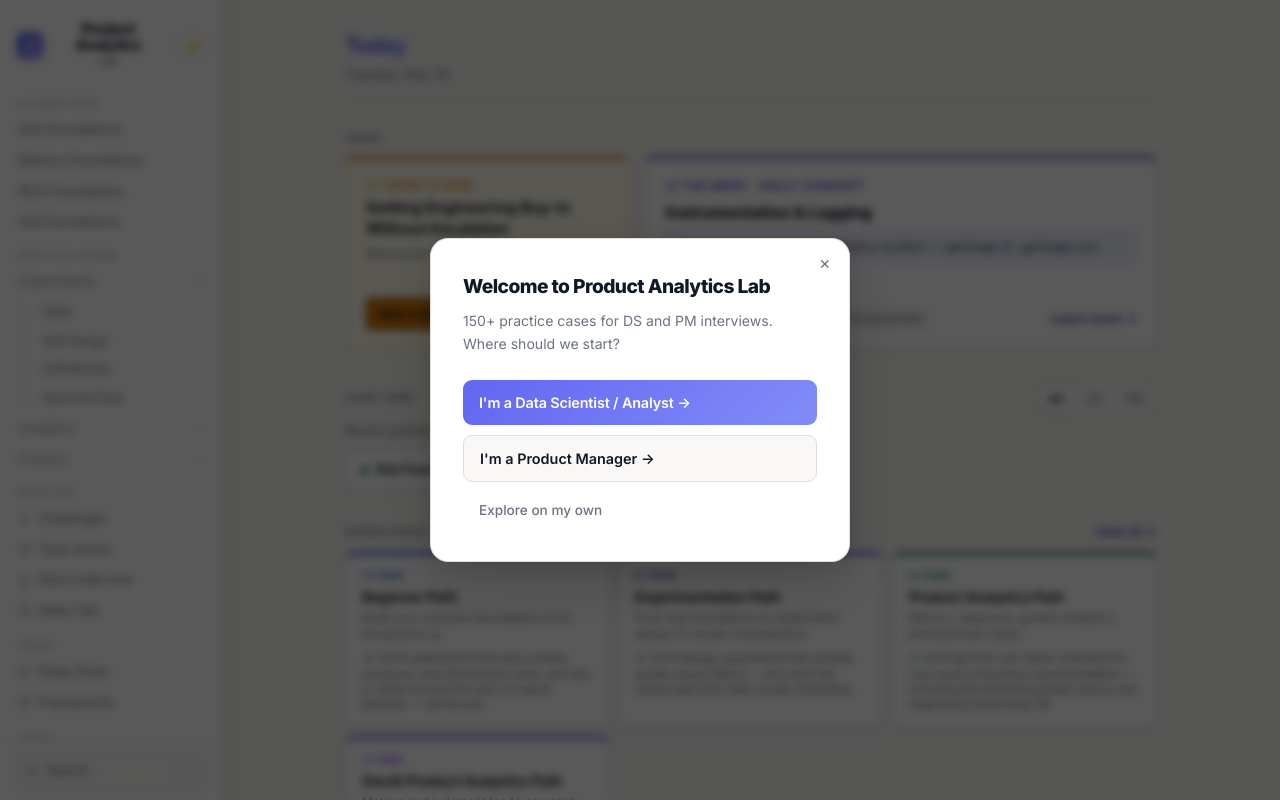
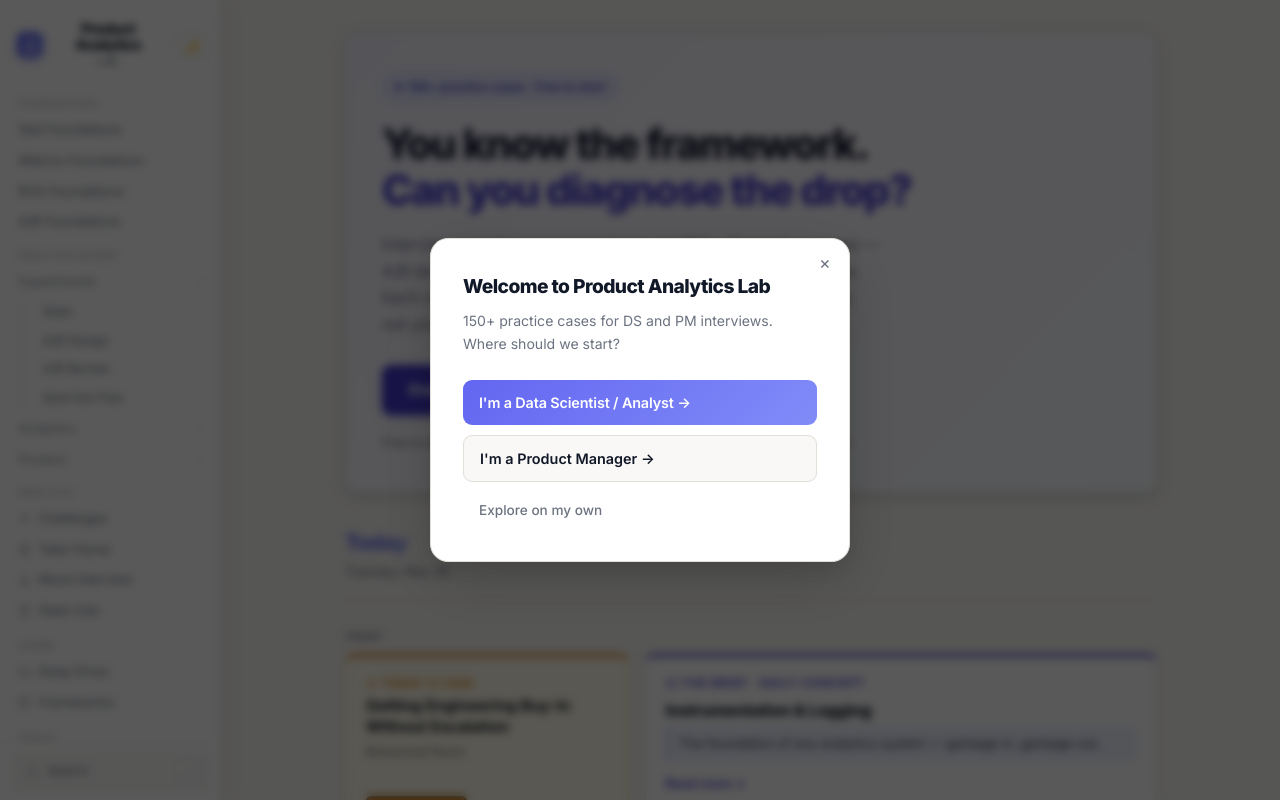
Before and after one commit to SidharthKriplani/experimentation-systems-lab, a React (Vite) app: page / in a window 1280 px wide. Shown: the top 800 px of the page. Built offline with nearby package versions, Linux system fonts and the light colour scheme; no server answers.

Commit message:
V4.19.0: first-visit hero on Home + full Pricing rewrite — outcome copy, risk reversal, room grid, free tier reframe

```diff
--- a/src/pages/Home.jsx
+++ b/src/pages/Home.jsx
@@ -307,6 +307,103 @@ export function Home({ onNavigate }) {
   return (
     <div style={{ maxWidth: '860px', margin: '0 auto', padding: '2rem 1.5rem 5rem', width: '100%', boxSizing: 'border-box' }}>
 
+      {/* ── First-visit hero (hidden once any room is opened) ─────────────── */}
+      {visitedRooms.length === 0 && (
+        <div style={{
+          marginBottom: '2.25rem',
+          padding: '2.5rem 2.25rem',
+          background: 'var(--surface)',
+          border: '1px solid var(--border)',
+          borderRadius: 'var(--radius-lg)',
+          boxShadow: 'var(--shadow-md)',
+          position: 'relative', overflow: 'hidden',
+        }}>
+          {/* Subtle bg gradient */}
+          <div style={{
+            position: 'absolute', inset: 0, pointerEvents: 'none',
+            background: 'var(--gradient-hero)', borderRadius: 'inherit',
+          }} />
+
+          {/* Badge */}
+          <div style={{
+            display: 'inline-flex', alignItems: 'center', gap: '0.4rem',
+            background: 'var(--accent-bg)', border: '1px solid var(--accent-border)',
+            borderRadius: 20, padding: '0.22rem 0.8rem',
+            fontSize: '0.72rem', fontWeight: 700, color: 'var(--accent)',
+            marginBottom: '1.35rem', letterSpacing: '0.02em',
+          }}>
+            <span style={{ width: 6, height: 6, borderRadius: '50%', background: 'var(--accent)', display: 'inline-block' }} />
+            150+ practice cases · Free to start
+          </div>
+
+          {/* Headline */}
+          <div style={{ marginBottom: '1.1rem' }}>
+            <div style={{
+              fontSize: 'clamp(1.8rem, 4vw, 2.6rem)', fontWeight: 900,
+              lineHeight: 1.1, letterSpacing: '-0.04em', color: 'var(--text)',
+            }}>
+              You know the framework.
+            </div>
+            <div style={{
+              fontSize: 'clamp(1.8rem, 4vw, 2.6rem)', fontWeight: 900,
+              lineHeight: 1.1, letterSpacing: '-0.04em', color: 'var(--accent)',
+            }}>
+              Can you diagnose the drop?
+            </div>
+          </div>
+
+          {/* Subtitle */}
+          <p style={{
+            fontSize: '1rem', color: 'var(--text-muted)', lineHeight: 1.65,
+            maxWidth: 500, margin: '0 0 1.75rem', position: 'relative',
+          }}>
+            Interview prep for product analysts and PMs. 17 practice rooms — A/B testing,
+            metric diagnosis, RCA, growth analytics, and more. Each case puts you in a real
+            scenario and tests your judgment, not your memory.
+          </p>
+
+          {/* CTAs */}
+          <div style={{ display: 'flex', gap: '0.75rem', flexWrap: 'wrap', marginBottom: '1.1rem', position: 'relative' }}>
+            <button
+              onClick={() => onNavigate('stat-foundations')}
+              style={{
+                background: 'var(--accent)', color: '#fff', border: 'none',
+                borderRadius: 'var(--radius)', padding: '0.75rem 1.6rem',
+                fontSize: '0.95rem', fontWeight: 700, cursor: 'pointer',
+                boxShadow: '0 2px 8px rgba(67,56,202,0.35)',
+              }}
+            >
+              Start practicing →
+            </button>
+            <button
+              onClick={() => onNavigate('pricing')}
+              style={{
+                background: 'var(--surface-2)', color: 'var(--text)',
+                border: '1px solid var(--border)', borderRadius: 'var(--radius)',
+                padding: '0.75rem 1.6rem', fontSize: '0.95rem', fontWeight: 600,
+                cursor: 'pointer',
+              }}
+            >
+              See what's inside
+            </button>
+          </div>
+
+          {/* Trust line */}
+          <div style={{
+            fontSize: '0.76rem', color: 'var(--text-dim)',
+            display: 'flex', gap: '0.5rem', flexWrap: 'wrap',
+            alignItems: 'center', position: 'relative',
+          }}>
+            {['Free to start', 'No account required', 'Works offline', 'Full access $49 one-time'].map((item, i) => (
+              <span key={item} style={{ display: 'flex', alignItems: 'center', gap: '0.5rem' }}>
+                {i > 0 && <span style={{ opacity: 0.4 }}>·</span>}
+                {item}
+              </span>
+            ))}
+          </div>
+        </div>
+      )}
+
       {/* ── Page header ─────────────────────────────────────────────────── */}
       <div style={{ marginBottom: '1.75rem', paddingBottom: '1.1rem', borderBottom: '1px solid var(--border-subtle)' }}>
         <h1 className="pal-gradient-text" style={{ fontSize: '1.35rem', fontWeight: 800, letterSpacing: '-0.035em', margin: 0, display: 'inline-block' }}>
--- a/src/pages/Pricing.jsx
+++ b/src/pages/Pricing.jsx
@@ -1,4 +1,4 @@
-export function Pricing({ onShowUnlock, onBack }) {
+export function Pricing({ onShowUnlock, onBack, onNavigate }) {
   const stripeLink = import.meta.env.VITE_STRIPE_PAYMENT_LINK || '#';
 
   const cardBase = {
@@ -19,6 +19,26 @@ export function Pricing({ onShowUnlock, onBack }) {
     </div>
   );
 
+  const ROOMS = [
+    { name: 'Stats Room', color: 'var(--accent)' },
+    { name: 'A/B Design', color: 'var(--accent)' },
+    { name: 'A/B Review', color: 'var(--accent)' },
+    { name: 'Spot the Flaw', color: 'var(--red)' },
+    { name: 'Metrics Room', color: 'var(--green)' },
+    { name: 'Growth Analytics', color: 'var(--green)' },
+    { name: 'RCA Room', color: 'var(--teal)' },
+    { name: 'BI Room', color: 'var(--yellow)' },
+    { name: 'Business Cases', color: 'var(--yellow)' },
+    { name: 'Product Design', color: 'var(--purple)' },
+    { name: 'Prioritization', color: 'var(--purple)' },
+    { name: 'Behavioral', color: 'var(--purple)' },
+    { name: 'Estimation', color: 'var(--accent)' },
+    { name: 'Take-Home', color: 'var(--yellow)' },
+    { name: 'Instrumentation', color: 'var(--teal)' },
+    { name: 'Stat Foundations', color: 'var(--accent)' },
+    { name: 'Exp Foundations', color: 'var(--accent)' },
+  ];
+
   return (
     <div style={{ maxWidth: 860, margin: '0 auto', padding: '3rem 1.5rem' }}>
       {/* Back */}
@@ -35,14 +55,17 @@ export function Pricing({ onShowUnlock, onBack }) {
 
       {/* Hero */}
       <div style={{ textAlign: 'center', marginBottom: '2.5rem' }}>
-        <h1 style={{ fontSize: '2rem', fontWeight: 800, color: 'var(--text)', marginBottom: '0.75rem', letterSpacing: '-0.03em' }}>
-          Unlock Product Analytics Lab
+        <h1 style={{ fontSize: '2rem', fontWeight: 900, color: 'var(--text)', marginBottom: '0.6rem', letterSpacing: '-0.04em', lineHeight: 1.15 }}>
+          The gap isn't knowledge.
+          <br />
+          <span style={{ color: 'var(--accent)' }}>It's judgment under pressure.</span>
         </h1>
-        <p style={{ fontSize: '1.05rem', color: 'var(--text-muted)', maxWidth: 540, margin: '0 auto', lineHeight: 1.6 }}>
-          Practice the exact skills interviewers test — from A/B testing to metric design to root-cause analysis.
-          One payment, lifetime access.
+        <p style={{ fontSize: '1rem', color: 'var(--text-muted)', maxWidth: 560, margin: '0 auto 1rem', lineHeight: 1.65 }}>
+          Google, Meta, Airbnb, and Stripe interviewers don't ask you to recite p-values.
+          They put you in a real scenario — a metric dropped 20%, an experiment looks
+          significant but isn't — and watch how you reason through it. PAL trains exactly that.
         </p>
-        <div style={{ marginTop: '1rem', fontSize: '0.83rem', color: 'var(--text-dim)', display: 'flex', alignItems: 'center', justifyContent: 'center', gap: '0.4rem' }}>
+        <div style={{ fontSize: '0.83rem', color: 'var(--text-dim)', display: 'flex', alignItems: 'center', justifyContent: 'center', gap: '0.4rem' }}>
           <span style={{ color: 'var(--green)', fontWeight: 700 }}>✓</span>
           <span>17 practice rooms · 150+ cases · 25 interactive foundation modules · No subscription</span>
         </div>
@@ -57,20 +80,25 @@ export function Pricing({ onShowUnlock, onBack }) {
               Free
             </div>
             <div style={{ fontSize: '1.6rem', fontWeight: 800, color: 'var(--text)' }}>$0</div>
+            <div style={{ fontSize: '0.8rem', color: 'var(--text-muted)', marginTop: '0.15rem' }}>No card required</div>
           </div>
           <div style={{ borderTop: '1px solid var(--border)', paddingTop: '1rem', display: 'flex', flexDirection: 'column', gap: '0.6rem', flex: 1 }}>
-            {featureItem('Stat Foundations (2 free modules)')}
-            {featureItem('Stats Room (2 free cases)')}
-            {featureItem('Playbook (read-only)')}
+            {featureItem('2 Stat Foundation modules — try before you buy')}
+            {featureItem('2 Stats Room cases — real scenarios, full debrief')}
+            {featureItem('Full Playbook access — 70+ reference articles')}
           </div>
           <div style={{ marginTop: 'auto', paddingTop: '1.25rem' }}>
-            <div style={{
-              textAlign: 'center', padding: '0.65rem', borderRadius: 'var(--radius)',
-              border: '1px solid var(--border)', color: 'var(--text-muted)',
-              fontSize: '0.875rem', fontWeight: 600,
-            }}>
-              Current plan
-            </div>
+            <button
+              onClick={() => onBack?.()}
+              style={{
+                width: '100%', padding: '0.65rem', borderRadius: 'var(--radius)',
+                background: 'var(--surface-2)', color: 'var(--text)',
+                border: '1px solid var(--border)', cursor: 'pointer',
+                fontSize: '0.875rem', fontWeight: 600,
+              }}
+            >
+              Start free →
+            </button>
           </div>
         </div>
 
@@ -97,12 +125,13 @@ export function Pricing({ onShowUnlock, onBack }) {
               <span style={{ fontSize: '1.6rem', fontWeight: 800, color: 'var(--text)' }}>$49</span>
               <span style={{ fontSize: '0.85rem', color: 'var(--text-muted)' }}>one-time</span>
             </div>
+            <div style={{ fontSize: '0.8rem', color: 'var(--text-muted)', marginTop: '0.15rem' }}>Lifetime access, no subscription</div>
           </div>
           <div style={{ borderTop: '1px solid var(--border)', paddingTop: '1rem', display: 'flex', flexDirection: 'column', gap: '0.6rem', flex: 1 }}>
             {featureItem('All 150+ practice cases across 17 rooms')}
-            {featureItem('Stat Foundations (20 modules)')}
-            {featureItem('All learning paths')}
-            {featureItem('Lifetime access, no subscription')}
+            {featureItem('25 interactive foundation modules')}
+            {featureItem('All guided learning paths')}
+            {featureItem('Lifetime access — pay once, use forever')}
           </div>
           <div style={{ marginTop: 'auto', paddingTop: '1.25rem' }}>
             <button
@@ -115,11 +144,43 @@ export function Pricing({ onShowUnlock, onBack }) {
                 background: 'var(--accent)', color: '#fff',
                 border: 'none', cursor: 'pointer',
                 fontSize: '1rem', fontWeight: 700,
+                boxShadow: '0 2px 8px rgba(67,56,202,0.35)',
               }}
             >
               Get Full Access →
             </button>
+            {/* Risk reversal */}
+            <div style={{ textAlign: 'center', fontSize: '0.76rem', color: 'var(--text-dim)', marginTop: '0.6rem' }}>
+              30-day money-back guarantee. No questions asked.
+            </div>
           </div>
+        </div>
+      </div>
+
+      {/* What's inside */}
+      <div style={{
+        background: 'var(--surface)', border: '1px solid var(--border)',
+        borderRadius: 'var(--radius-lg)', padding: '1.75rem 2rem', marginBottom: '1.5rem',
+      }}>
+        <div style={{ fontSize: '0.72rem', fontWeight: 700, textTransform: 'uppercase', letterSpacing: '0.09em', color: 'var(--text-muted)', marginBottom: '1rem' }}>
+          What's inside — all 17 rooms
+        </div>
+        <div style={{ display: 'flex', flexWrap: 'wrap', gap: '0.5rem' }}>
+          {ROOMS.map(r => (
+            <span key={r.name} style={{
+              display: 'inline-flex', alignItems: 'center', gap: '0.35rem',
+              background: 'var(--surface-2)', border: '1px solid var(--border)',
+              borderRadius: 'var(--radius-sm)', padding: '0.3rem 0.7rem',
+              fontSize: '0.8rem', fontWeight: 500, color: 'var(--text-muted)',
+            }}>
+              <span style={{ width: 6, height: 6, borderRadius: '50%', background: r.color, flexShrink: 0 }} />
+              {r.name}
+            </span>
+          ))}
+        </div>
+        <div style={{ marginTop: '1rem', fontSize: '0.8rem', color: 'var(--text-dim)', lineHeight: 1.6 }}>
+          Plus: Challenges, Mock Interview, Stats Calculator, MCQ Quiz, Company tracks, and 70+ Playbook articles.
+          All progress saved locally — no account, no server.
         </div>
       </div>
 
```
Also changed, not shown: 1 other file (tests, documents, lock files or other folders).
